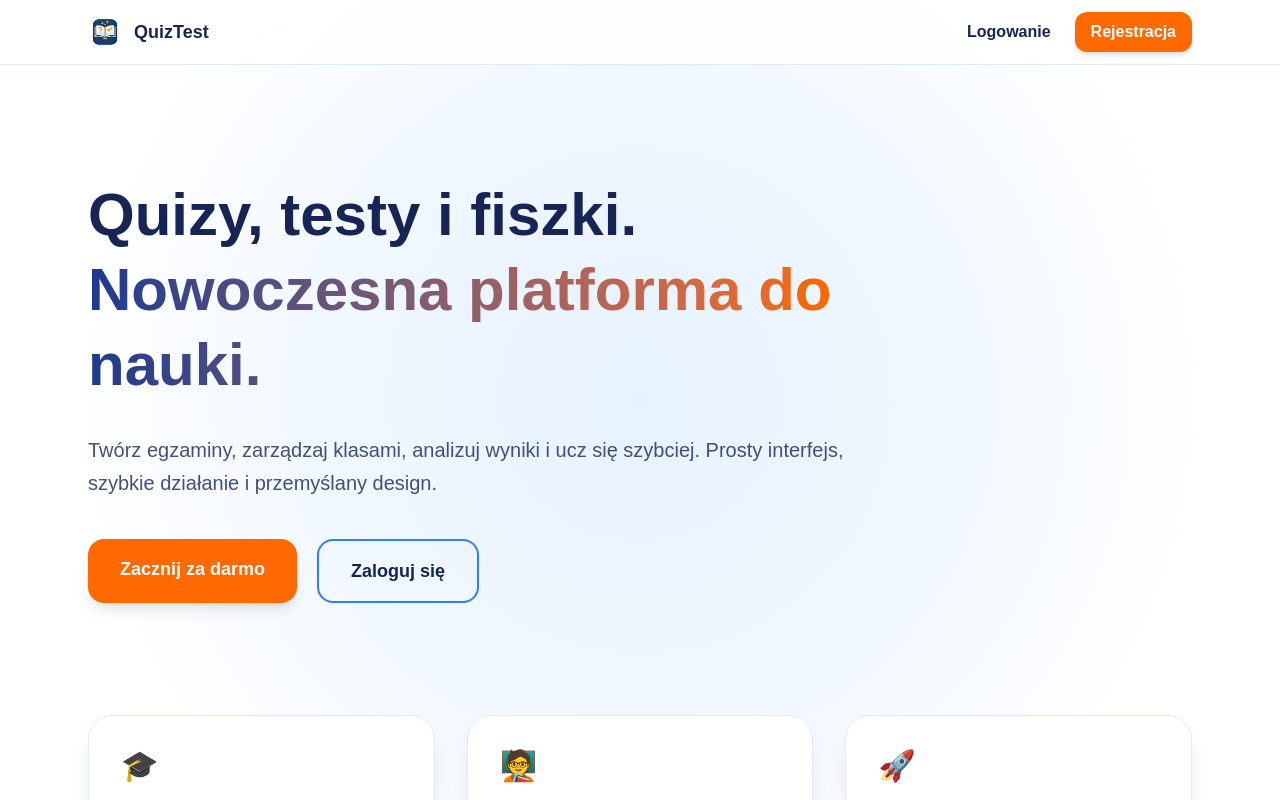
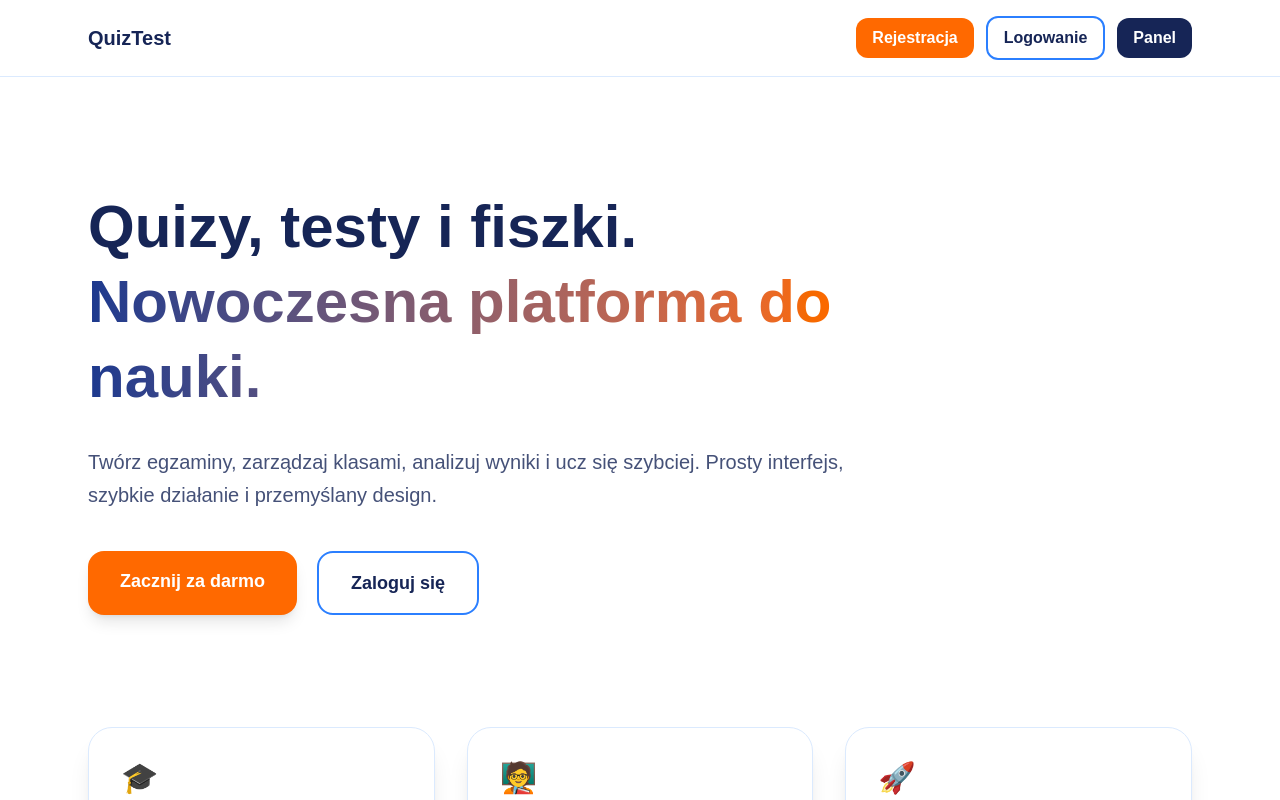
Before and after one commit to jtuszkowski98/quiztest, a Next.js app: page / in a window 1280 px wide. Shown: the top 800 px of the page. Built offline with nearby package versions, Linux system fonts and the light colour scheme; no server answers.

Commit message:
feat: przywrócenie stabilnej strony głównej i nagłówka

```diff
--- a/app/layout.tsx
+++ b/app/layout.tsx
@@ -1,55 +1,11 @@
 import "./globals.css";
-import Link from "next/link";
-import Image from "next/image";
-import HeaderAuth from "@/components/HeaderAuth";
+import type { ReactNode } from "react";
+import Header from "../components/Header";
 
-export const metadata = {
-  title: "QuizTest",
-  description: "Quizy, testy i fiszki w nowoczesnej platformie.",
-  icons: {
-    icon: "/favicon.ico",
-    apple: "/apple-touch-icon.png",
-  },
-};
-
-function Header() {
-  return (
-    <header className="sticky top-0 z-50 border-b border-blue-100 bg-white/70 backdrop-blur">
-      <div className="max-w-6xl mx-auto px-6 h-16 flex items-center justify-between">
-        <Link href="/" className="flex items-center gap-3">
-          <Image
-            src="/logo-512.png"
-            alt="QuizTest"
-            width={34}
-            height={34}
-            priority
-          />
-          <span className="font-semibold text-lg text-blue-950">QuizTest</span>
-        </Link>
-
-        <HeaderAuth />
-      </div>
-    </header>
-  );
-}
-
-export default function RootLayout({
-  children,
-}: {
-  children: React.ReactNode;
-}) {
+export default function RootLayout({ children }: { children: ReactNode }) {
   return (
     <html lang="pl">
-      <body className="min-h-screen text-gray-900 relative">
-        {/* TŁO: boki białe, środek jasny błękit */}
-        <div
-          className="fixed inset-0 -z-10"
-          style={{
-            background:
-              "radial-gradient(circle at center, #e6f2ff 0%, #f0f7ff 40%, #ffffff 75%)",
-          }}
-        />
-
+      <body className="min-h-screen bg-slate-50 text-blue-950">
         <Header />
         {children}
       </body>
--- /dev/null
+++ b/components/Header.tsx
@@ -0,0 +1,34 @@
+import Link from "next/link";
+
+export default function Header() {
+  return (
+    <header className="border-b border-blue-100 bg-white/80 backdrop-blur">
+      <div className="max-w-6xl mx-auto px-6 py-4 flex items-center justify-between">
+        <Link href="/" className="font-extrabold text-blue-950 text-xl">
+          QuizTest
+        </Link>
+
+        <nav className="flex items-center gap-3">
+          <Link
+            href="/rejestracja"
+            className="px-4 py-2 rounded-xl bg-orange-500 text-white font-semibold hover:bg-orange-600 transition"
+          >
+            Rejestracja
+          </Link>
+          <Link
+            href="/logowanie"
+            className="px-4 py-2 rounded-xl border-2 border-blue-500 text-blue-950 font-semibold hover:bg-blue-900 hover:text-white transition"
+          >
+            Logowanie
+          </Link>
+          <Link
+            href="/panel"
+            className="px-4 py-2 rounded-xl bg-blue-950 text-white font-semibold hover:opacity-90 transition"
+          >
+            Panel
+          </Link>
+        </nav>
+      </div>
+    </header>
+  );
+}
```
Also changed, not shown: app/page.tsx (+9 -15 lines).
